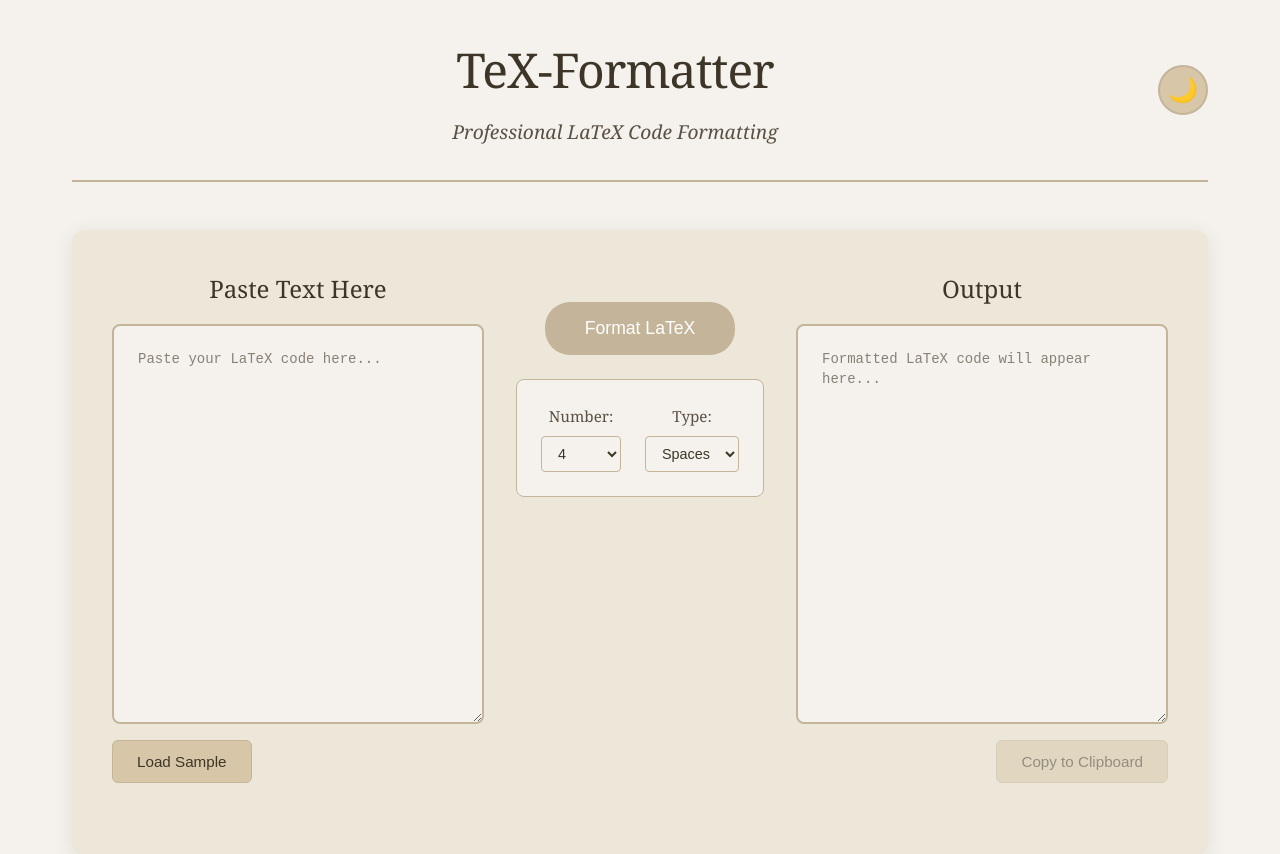
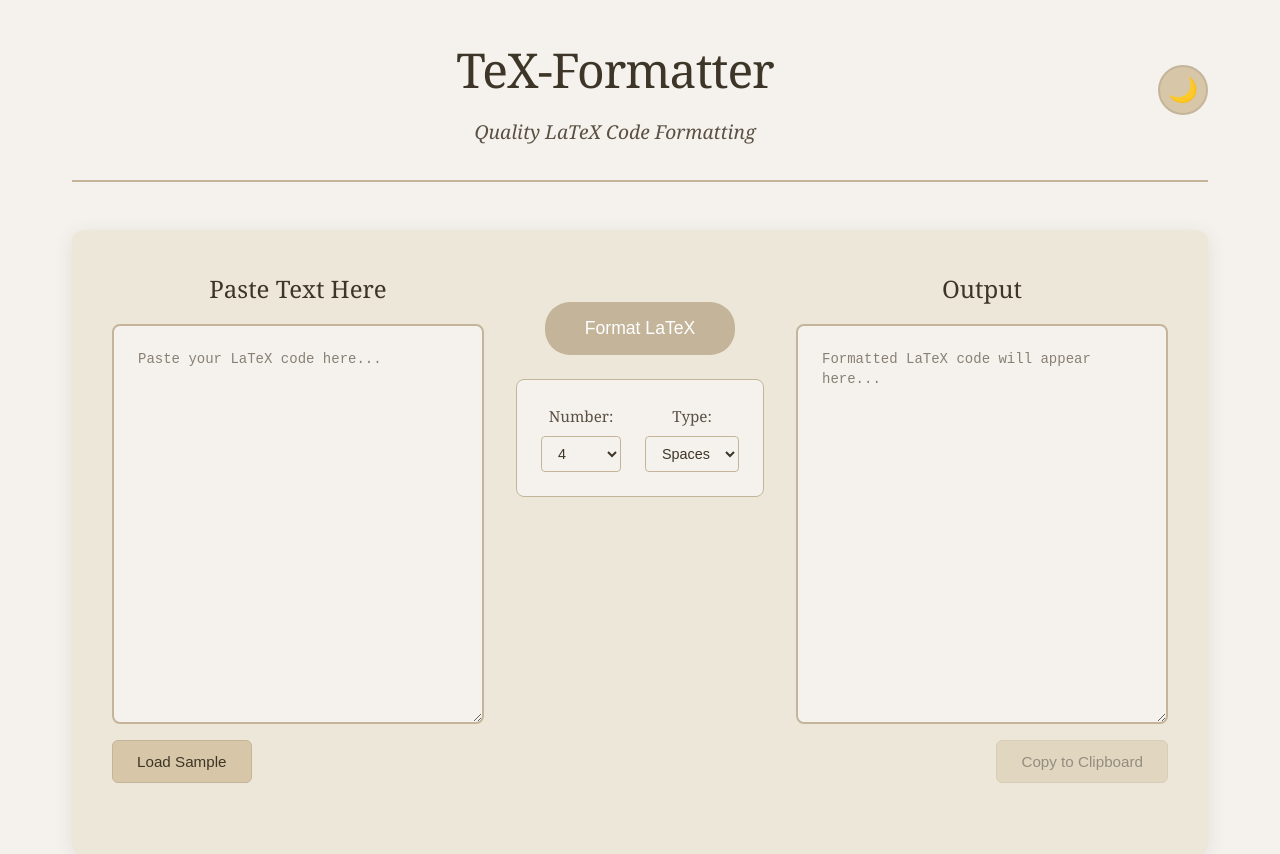
Before and after one commit to dhodgson615/TeX-Formatter, a Flask app: page / in a window 1280 px wide. Shown: the top 854 px of the page. Run offline with Flask 3, Linux system fonts and the light colour scheme.

Commit message:
Formatted HTML and tweaked style

```diff
--- a/templates/index.html
+++ b/templates/index.html
@@ -12,14 +12,13 @@
                 <div class="header-content">
                     <div class="title-section">
                         <h1>TeX-Formatter</h1>
-                    <p class="subtitle">Professional LaTeX Code Formatting</p>
+                        <p class="subtitle">Quality LaTeX Code Formatting</p>
                     </div>
                     <button id="theme-toggle" class="theme-toggle" aria-label="Toggle dark mode">
                         <span class="theme-icon">🌙</span>
                     </button>
                 </div>
             </header>
-
             <main>
                 <div class="formatter-section">
                     <div class="text-area-container">
@@ -27,7 +26,6 @@
                             <h2>Paste Text Here</h2>
                             <textarea id="latex-input" placeholder="Paste your LaTeX code here..."></textarea>
                         </div>
-
                         <div class="controls">
                             <button id="format-btn" class="format-button">Format LaTeX</button>
                             <div class="indent-options">
@@ -58,37 +56,39 @@
                                 </div>
                             </div>
                         </div>
-
                         <div class="output-section">
                             <h2>Output</h2>
-                        <textarea id="latex-output" readonly placeholder="Formatted LaTeX code will appear here..."></textarea>
+                            <textarea id="latex-output"
+                                      readonly
+                                      placeholder="Formatted LaTeX code will appear here..."></textarea>
                             <button id="copy-btn" class="copy-button" disabled>Copy to Clipboard</button>
                         </div>
                     </div>
                 </div>
             </main>
-
             <section class="technical-details">
                 <h2>How It Works</h2>
                 <div class="details-content">
                     <div class="overview">
                         <h3>Overview</h3>
-                    <p>TeX-Formatter is a Python script that automatically formats LaTeX files using a multi-pass indentation system. It converts LaTeX source code into hierarchically indented code that is easier to read, edit, and maintain.</p>
+                        <p>
+                            TeX-Formatter is a Python script that automatically formats LaTeX files using a multi-pass indentation system. It converts LaTeX source code into hierarchically indented code that is easier to read, edit, and maintain.
+                        </p>
                     </div>
-
                     <div class="formatting-steps">
                         <h3>Formatting Process</h3>
-                    <p>The formatter applies indentation through five distinct passes, each handling specific LaTeX constructs:</p>
-
+                        <p>
+                            The formatter applies indentation through five distinct passes, each handling specific LaTeX constructs:
+                        </p>
                         <p>
                             The formatting process begins with Environment Indentation, which handles LaTeX environments defined by <code>\begin{...}</code> and <code>\end{...}</code>. Content within environments is automatically indented to show the structure. Next, Chapter Indentation indents content within <code>\chapter</code> commands. The indentation continues until another chapter, section, or document end is encountered. The third pass involves Section Indentation which similarly handles <code>\section</code> commands, creating visual hierarchy that makes document structure immediately apparent. Following this, Subsection Indentation processes <code>\subsection</code> commands, maintaining consistent nesting levels throughout the document. Finally, Subsubsection Indentation handles the finest level of sectioning with <code>\subsubsection</code> commands, ensuring even deeply nested content remains properly organized.
                         </p>
                     </div>
-
                     <div class="technical-implementation">
                         <h3>Technical Implementation</h3>
-                    <p>The formatter uses a state-machine approach, keeping track of the environment stacks and sections. It analyzes the document structure in each pass and applies the right amount of indentation based on how deeply nested the current section is. The algorithm makes sure the original content stays the same while making it easier to read with consistent spacing and a clear hierarchy.</p>
-
+                        <p>
+                            The formatter uses a state-machine approach, keeping track of the environment stacks and sections. It analyzes the document structure in each pass and applies the right amount of indentation based on how deeply nested the current section is. The algorithm makes sure the original content stays the same while making it easier to read with consistent spacing and a clear hierarchy.
+                        </p>
                         <p>Key features include:</p>
                         <ul>
                             <li>Configurable indentation (spaces or tabs)</li>
@@ -101,7 +101,6 @@
                 </div>
             </section>
         </div>
-
         <script src="{{ url_for('static', filename='script.js') }}"></script>
     </body>
 </html>
```
Lines whose indentation alone changed are shown as unchanged.
